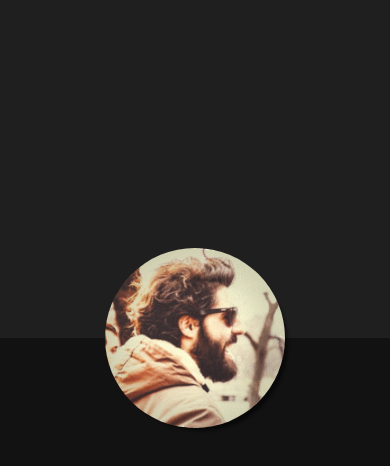
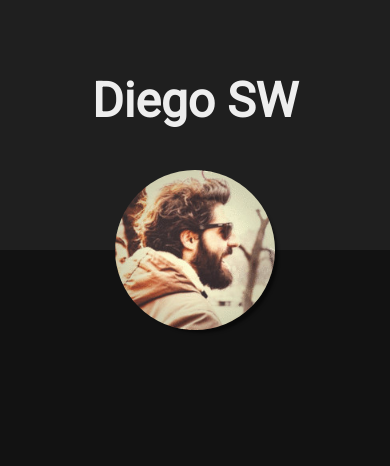
Before and after one commit to hidiego/webPage, an Angular app: page / in a window 390 px wide. Shown: the top 466 px of the page. Built offline with nearby package versions, Linux system fonts and the light colour scheme.

Commit message:
- More styling just playing around

```diff
--- a/src/app/app.component.scss
+++ b/src/app/app.component.scss
@@ -0,0 +1,3 @@
+div{
+    height: 900px;
+}
--- a/src/app/header/avatar/avatar.component.scss
+++ b/src/app/header/avatar/avatar.component.scss
@@ -1,17 +1,11 @@
 img {
-  position: absolute;
-  top: 50%;
-  left: 90%;
-  height: 80px;
+  height: inherit;
   border-radius: 1000px;
-  /* bring your own prefixes */
-  transform: translate(-50%, -50%);
-  transition: left 0.5s, height 0.5s, top 0.5s;
 }
 
 /*
-  ##Device = Desktops
-  ##Screen = 1281px to higher resolution desktops
+##Device = Desktops
+##Screen = 1281px to higher resolution desktops
 */
 
 @media (min-width: 1281px) {
@@ -52,15 +46,7 @@ img {
 
 @media (min-width: 481px) and (max-width: 767px) {
   //CSS
-  img {
-    top: 100%;
-    left: 50%;
-    height: 150px;
-    // SHADOW
-  -webkit-box-shadow: 6px 6px 5px -3px rgba(0, 0, 0, 0.5);
-  -moz-box-shadow: 6px 6px 5px -3px rgba(0, 0, 0, 0.5);
-  box-shadow: 6px 6px 5px -3px rgba(0, 0, 0, 0.5);
-  }
+
 }
 
 /*
@@ -70,10 +56,6 @@ img {
 
 @media (max-width: 480px) {
   img {
-    top: 100%;
-    left: 50%;
-    height: 180px;
-
     // SHADOW
   -webkit-box-shadow: 6px 6px 3px -3px rgba(0, 0, 0, 0.5);
   -moz-box-shadow: 6px 6px 3px -3px rgba(0, 0, 0, 0.5);
--- a/src/app/header/header.component.html
+++ b/src/app/header/header.component.html
@@ -1,3 +1,4 @@
 <div class="main-header">
+    <h1>Diego SW</h1>
 <app-avatar></app-avatar>
 </div>
--- a/src/app/header/header.component.scss
+++ b/src/app/header/header.component.scss
@@ -3,10 +3,34 @@
   top: 0;
   width: 100%;
   display: flex;
-  height: 120px;
+  align-items: center;
+  justify-content: flex-start;
+  height: 90px;
   background-color: var(--primary-color);
-  color: var(--primary-contrast);
+  color: var(--primary-text-color);
+  font-weight: bold;
   transition: height 0.5s;
+}
+
+h1 {
+  position: absolute;
+  top: 50%;
+  left: 15%;
+  transform: translate(-50%, -50%);
+  transition: top 0.5s, left 0.5s, font-size 0.5s;
+  margin: 0;
+  padding-left: 2rem;
+}
+
+app-avatar {
+  position: absolute;
+  top: 50%;
+  left: 90%;
+  height: 45px;
+  border-radius: 1000px;
+  /* bring your own prefixes */
+  transform: translate(-50%, -50%);
+  transition: left 0.5s, height 0.5s, top 0.5s;
 }
 
 /*
@@ -16,6 +40,12 @@
 
 @media (min-width: 1281px) {
   //CSS
+  app-avatar {
+    left: 95%;
+  }
+  h1 {
+    left: 10%;
+  }
 }
 
 /*
@@ -52,10 +82,6 @@
 
 @media (min-width: 481px) and (max-width: 767px) {
   //CSS
-  .main-header {
-    height: 40vh;
-    position: relative;
-  }
 }
 
 /*
@@ -65,7 +91,23 @@
 
 @media (max-width: 480px) {
   .main-header {
-    height: 40vh;
+    height: 250px;
     position: relative;
+    justify-content: center;
+    align-items: center;
+  }
+  h1{
+    text-align: center;
+    width: 100%;
+    font-size: 48px;
+    top: 40%;
+    left: 50%;
+    padding-left: 0;
+  }
+
+  app-avatar {
+    top: 100%;
+    left: 50%;
+    height: 160px;
   }
 }
--- a/src/index.html
+++ b/src/index.html
@@ -5,7 +5,7 @@
   <title>Front</title>
   <base href="/">
 
-  <meta name="viewport" content="width=device-width, initial-scale=1">
+  <meta name="viewport" content="width=device-width, initial-scale=1.0, maximum-scale=1.0, user-scalable=no" />
   <meta name="theme-color" content="#1F1F1F">
   <link rel="icon" type="image/x-icon" href="favicon.ico">
 </head>
--- a/src/styles.scss
+++ b/src/styles.scss
@@ -16,6 +16,7 @@ body {
 
 :root {
   --primary-color: #1F1F1F;
+  --primary-text-color: rgb(238, 238, 238);
   --primary-contrast: rgb(161, 0, 135);
   --background-color: #121212;
 }
```
